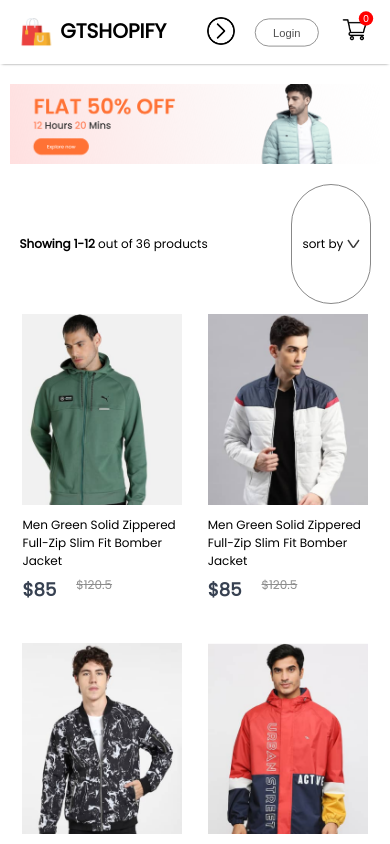
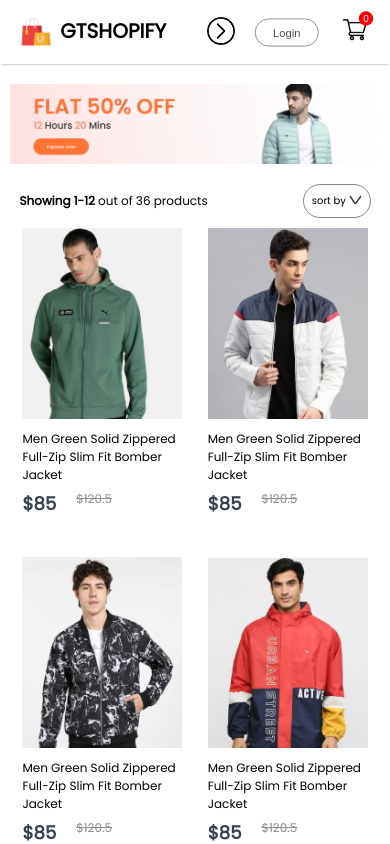
Before and after one commit to Gowtham271199/E-commerce-FE, a React (Create React App) app: page /mens in a window 390 px wide. Shown: the top 844 px of the page. Built offline with nearby package versions, Linux system fonts and the light colour scheme.

Commit message:
sort changes

```diff
--- a/src/Components/Hero/Hero.css
+++ b/src/Components/Hero/Hero.css
@@ -20,7 +20,7 @@
 .hero-left p{
     color:#171717;
     font-size: 100px;
-    font-weight: 600;
+    font-weight: 700;
 }
 .hero-hand-icon{
 display: flex;
--- a/src/Components/Item/Item.css
+++ b/src/Components/Item/Item.css
@@ -1,5 +1,5 @@
 .item{
-width:280px;
+width:300px;
 }
 .item img{
     width:280px;
--- a/src/Components/Offers/Offers.css
+++ b/src/Components/Offers/Offers.css
@@ -5,6 +5,7 @@
     margin:auto;
     padding:0px 140px;
     margin-bottom: 150px;
+    /* margin-top: 40px; */
     background: linear-gradient(180deg ,#96c7e5 0%,#e1ffea22 60%);
 }
 .offers-left{
--- a/src/Components/Popular/Popular.css
+++ b/src/Components/Popular/Popular.css
@@ -4,6 +4,7 @@
     align-items: center;
     gap:10px;
     height: 90vh;
+    /* margin-top: 30px; */
 }
 .popular h1{
     color:#171717;
--- a/src/Pages/CSS/ShopCategory.css
+++ b/src/Pages/CSS/ShopCategory.css
@@ -47,7 +47,7 @@ width:82%;
         margin: auto;
     }
     .shopcategory-sort{
-        padding: 50px 10px;
+        padding: 10px 10px;
         font-size: 12px;
 
     }
@@ -89,4 +89,10 @@ width:82%;
     .shopcategory-products{
         grid-template-columns: 1fr 1fr;
     }
+    .shopcategory-sort{
+        padding: 8px 8px;
+        font-size: 10px;
+
+    }
+
 }
```
